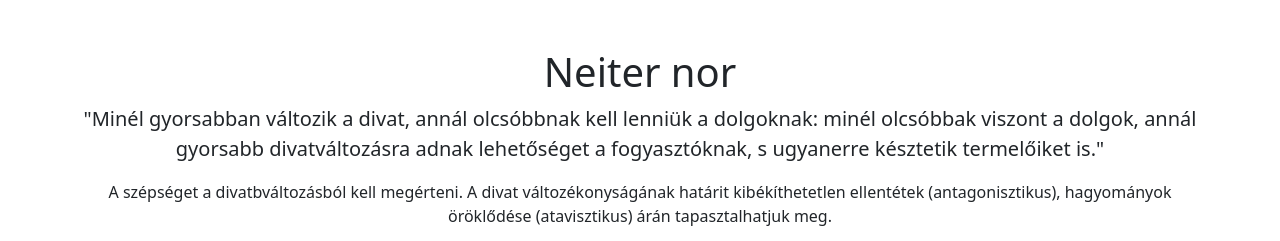
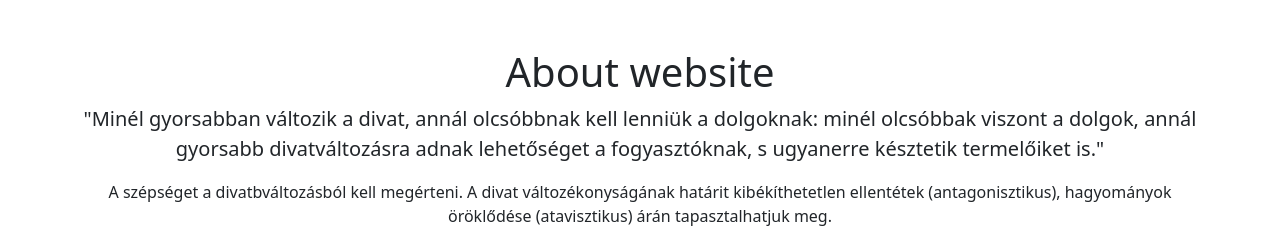
Before and after one commit to bankitomi32/about, a plain HTML site: page index.html in a window 1280 px wide. Shown: the top 241 px of the page. Drawn offline with nearby package versions, Linux system fonts and the light colour scheme.

Commit message:
Update index.html

```diff
--- a/index.html
+++ b/index.html
@@ -16,7 +16,7 @@
         <!-- Page content-->
         <div class="container">
             <div class="text-center mt-5">
-                <h1>Neiter nor</h1>
+                <h1>About website</h1>
                 <p class="lead"> "Minél gyorsabban változik a divat, annál olcsóbbnak kell lenniük a dolgoknak: minél olcsóbbak viszont a dolgok, annál gyorsabb divatváltozásra adnak lehetőséget a fogyasztóknak, s ugyanerre késztetik termelőiket is." </p>
                 <p>A szépséget a divatbváltozásból kell megérteni. A divat változékonyságának határit kibékíthetetlen ellentétek (antagonisztikus), hagyományok öröklődése (atavisztikus) árán tapasztalhatjuk meg.
                 <p>A divatváltozékonyság vizualizálása így atavisztikus, antagonisztikus, és közegét tekintve torz (anamorf) hatást kell hogy keltsen. </p>
```
